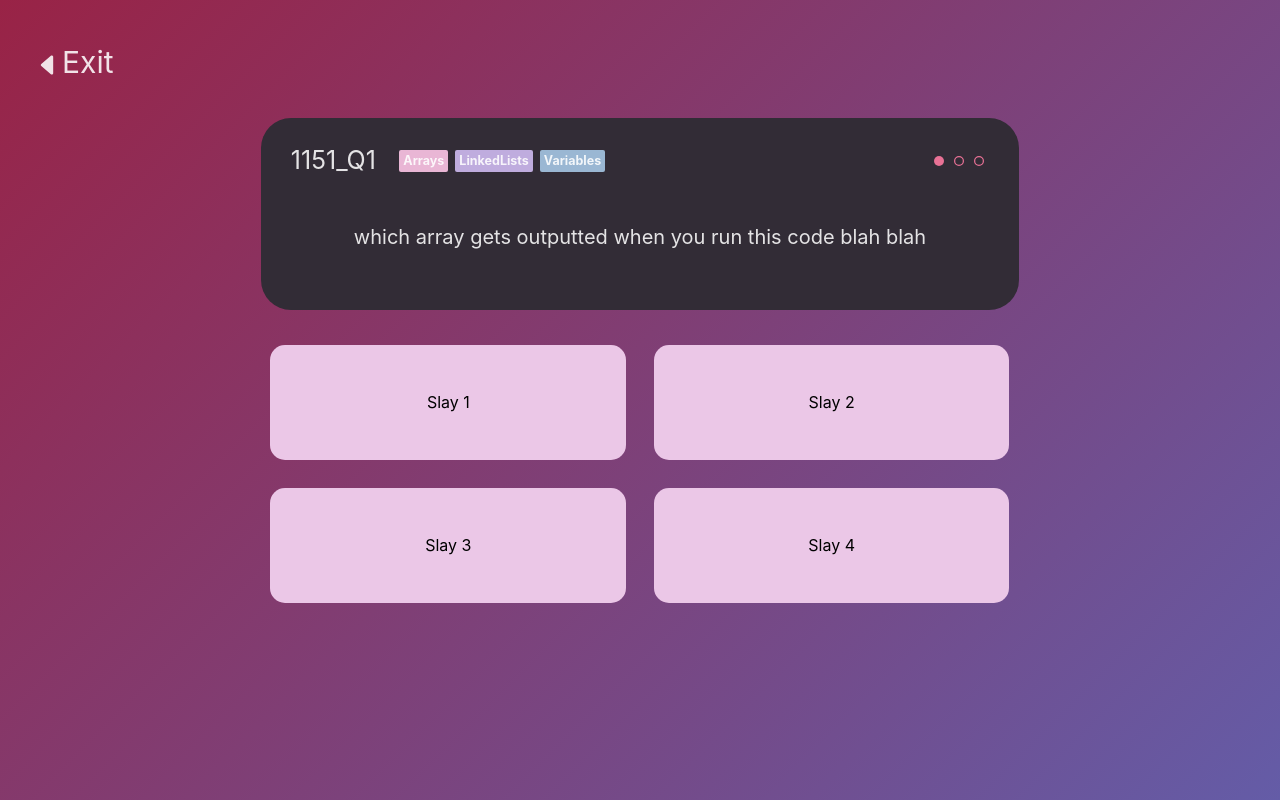
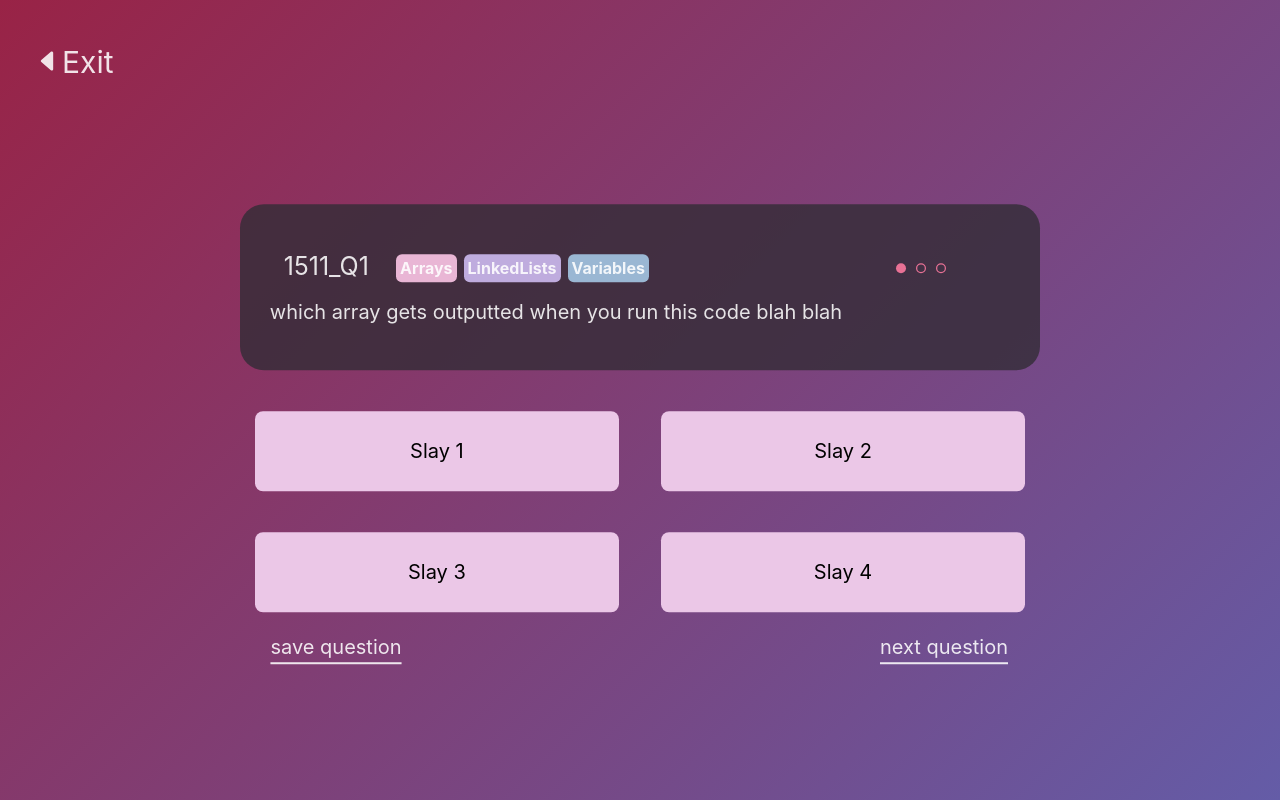
Before and after one commit to csesoc/trainee-4-23t2, a React (Vite) app: page /practice in a window 1280 px wide. Built offline with nearby package versions, Linux system fonts and the light colour scheme.

Commit message:
practice question display css moved in

```diff
--- a/package.json
+++ b/package.json
@@ -30,7 +30,7 @@
     "node-fetch": "^3.3.2",
     "postcss": "^8.4.25",
     "prompt-sync": "^4.2.0",
-    "tailwindcss": "^3.3.2",
+    "tailwindcss": "^3.3.3",
     "typescript": "^5.1.6",
     "vite": "^4.4.0"
   }
--- a/src/components/DotContainer.tsx
+++ b/src/components/DotContainer.tsx
@@ -16,7 +16,7 @@ export default function DotContainer(props: DotContainerProps) {
   }
 
   return (
-    <div id="dot-container" style={{fontSize: "20px", color: "#E87195"}}>
+    <div id="dot-container" style={{fontSize: "20px", color: "#E87195", transform: "rotate(-90deg)", marginTop: "-10px"}}>
       {dots}
     </div>
   );
--- a/src/components/ExitButton.tsx
+++ b/src/components/ExitButton.tsx
@@ -4,6 +4,6 @@ import { IoCaretBack } from 'react-icons/io5';
 export function ExitPage() {
     const navigate = useNavigate();
     return (
-        <button onClick={() => navigate('/')} className="top-left" style={{position:"absolute", top:"5%", left:"2.5%", fontSize:"30px"}}> <IoCaretBack style={{display: "inline-block"}}/>Exit</button>
+        <button onClick={() => navigate('/')} className="top-left" style={{position:"absolute", top:"5%", left:"2.5%", fontSize:"30px"}}> <IoCaretBack style={{display: "inline-block", translate: "0px -4px"}}/>Exit</button>
     );
 }
--- a/src/components/PracticeQuestionDisplay.tsx
+++ b/src/components/PracticeQuestionDisplay.tsx
@@ -1,26 +1,32 @@
-import './css/PracticeQuestionDisplay.css'
 import TagContainer from './TagContainer';
 import DotContainer from './DotContainer';
-import './css/Option.css'
 
 export default function PracticeQuestionDisplay() {
   return (
-    <div id="question-options-container">
-      <div id='question-display' className='m-4 bg-theme-black px-4 py-2'>
-        <div id="question-headers">
-          <h1>1151_Q1</h1>
+    <div id="question-options-container" className="translate-y-1/3">
+      <div id='question-display' className="bg-theme-black bg-opacity-80 rounded-3xl m-auto w-[800px] my-5 py-5">
+        <div id="question-headers" className="flex flex-row space-between justify-evenly pt-6">
+          <h1 className="text-[25px] -translate-x-[65px]">1511_Q1</h1>
           <TagContainer tagNames={["Arrays", "LinkedLists", "Variables"]}/>
           <DotContainer difficulty={1}/>
         </div>
-        <div id="question-content">
+        <div id="question-content" className="pb-6 text-xl -translate-x-[84px]">
           which array gets outputted when you run this code blah blah
         </div>
       </div>
-      <div id='options-display'>
-        <button className="option">Slay 1</button>
-        <button className="option">Slay 2</button>
-        <button className="option">Slay 3</button>
-        <button className="option">Slay 4</button>
+      <div id='options-display' className="">
+        <button className="text-black bg-[#EBC7E7] w-[30%] h-20 m-[1.70%] rounded-lg text-xl">Slay 1</button>
+        <button className="text-black bg-[#EBC7E7] w-[30%] h-20 m-[1.70%] rounded-lg text-xl">Slay 2</button>
+        <button className="text-black bg-[#EBC7E7] w-[30%] h-20 m-[1.70%] rounded-lg text-xl">Slay 3</button>
+        <button className="text-black bg-[#EBC7E7] w-[30%] h-20 m-[1.70%] rounded-lg text-xl">Slay 4</button>
+      </div>
+      <div className="flex text-xl underline underline-offset-8">
+        <div className="flex-1">
+          save question
+        </div>
+        <div className="flex-1">
+          next question
+        </div>
       </div>
     </div>
   );
--- a/src/components/Tag.tsx
+++ b/src/components/Tag.tsx
@@ -38,6 +38,6 @@ export default function Tag(props: TagProps) {
   }
 
   return (
-    <div className="tag" style={{backgroundColor:colour}}>{tagName}</div>
+    <div className="tag" style={{backgroundColor:colour, translate: "0px 2px", borderRadius: "0.375rem"}}>{tagName}</div>
   );
 }
--- a/src/components/TagContainer.tsx
+++ b/src/components/TagContainer.tsx
@@ -11,7 +11,7 @@ export default function TagContainer(props: TagContainerProps) {
     tags.push(<Tag tagName={tagName}/>)
   }
   return (
-    <div id="tags-container">
+    <div id="tags-container" style={{translate: "-150px"}}>
       {tags}
     </div>
   );
--- a/src/components/css/Option.css
+++ b/src/components/css/Option.css
@@ -1,9 +1,3 @@
 .option {
-  width: 45%;
-  display: block;
-  height: 45%;
-  margin: 1.75%;
-  background: #EBC7E7;
-  border-radius: 15px;
   color: black;
 }
--- a/src/components/css/PracticeQuestionDisplay.css
+++ /dev/null
@@ -1,64 +0,0 @@
-#question-options-container {
-    display: flex;
-    height: 80vh;
-    width: 65%;
-    margin: auto;
-    align-content: center;
-    flex-wrap: wrap;
-}
-
-#question-display {
-    display: block;
-    height: 30%;
-    border-radius: 30px;
-    width: 100%;
-    padding: 20px 30px 20px 30px;
-}
-
-#question-headers h1 {
-    font-size: 25px;
-}
-
-#options-display {
-    display: flex;
-    width: 100%;
-    height: 40%;
-    flex-wrap: wrap;
-    justify-content: center;
-    align-content: center;
-    margin-top: 2.5%;
-}
-
-#question-headers, #question-content {
-    width: 100%;
-}
-
-#question-headers > h1 {
-    display: block;
-    margin-right: 20px;
-}
-
-#tags-container {
-    display: flex;
-    font-size: 12.5px;
-    margin-right: auto;
-}
-
-#dot-container {
-    display: flex;
-}
-#question-headers {
-    display: flex;
-    justify-content: space-between;
-    align-items: center;
-    height: 30%;
-    vertical-align: middle;
-}
-
-#question-content {
-    height: 70%;
-    font-size: 20px;
-    display: flex;
-    align-items: center;
-    justify-content: center;
-}
```
Also changed, not shown: 1 other file (tests, documents, lock files or other folders).
